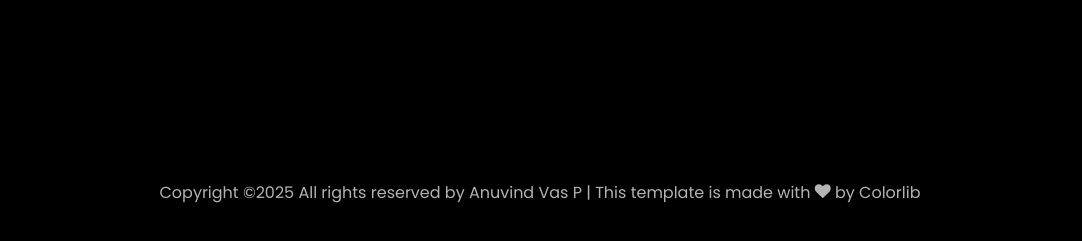
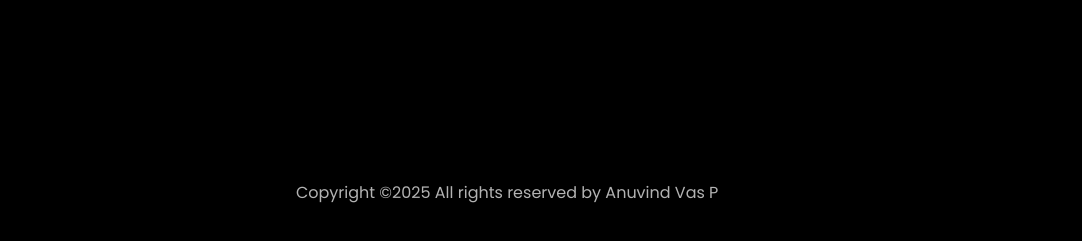
Before and after one commit to anuvindvasp/anuvindvasp.github.io, a plain HTML site: page index.html in a window 1280 px wide. Shown: the part 6137-6378 px from the top of the page, without its empty margins (100-1182 px from the left). Drawn offline with Linux system fonts and the light colour scheme; files whose address does not match are found by name.

Commit message:
Update index.html

```diff
--- a/index.html
+++ b/index.html
@@ -718,7 +718,7 @@
 			<div class="col-md-12 text-center">
 
 			  <p><!-- Link back to Colorlib can't be removed. Template is licensed under CC BY 3.0. -->
-	Copyright &copy;<script>document.write(new Date().getFullYear());</script> All rights reserved by Anuvind Vas P | This template is made with <i class="icon-heart color-danger" aria-hidden="true"></i> by <a href="https://colorlib.com" target="_blank">Colorlib</a>
+	Copyright &copy;<script>document.write(new Date().getFullYear());</script> All rights reserved by Anuvind Vas P <a href="https://colorlib.com" target="_blank" style="color: black;">Colorlib</a>
 	<!-- Link back to Colorlib can't be removed. Template is licensed under CC BY 3.0. --></p>
 			</div>
 		  </div>
```
